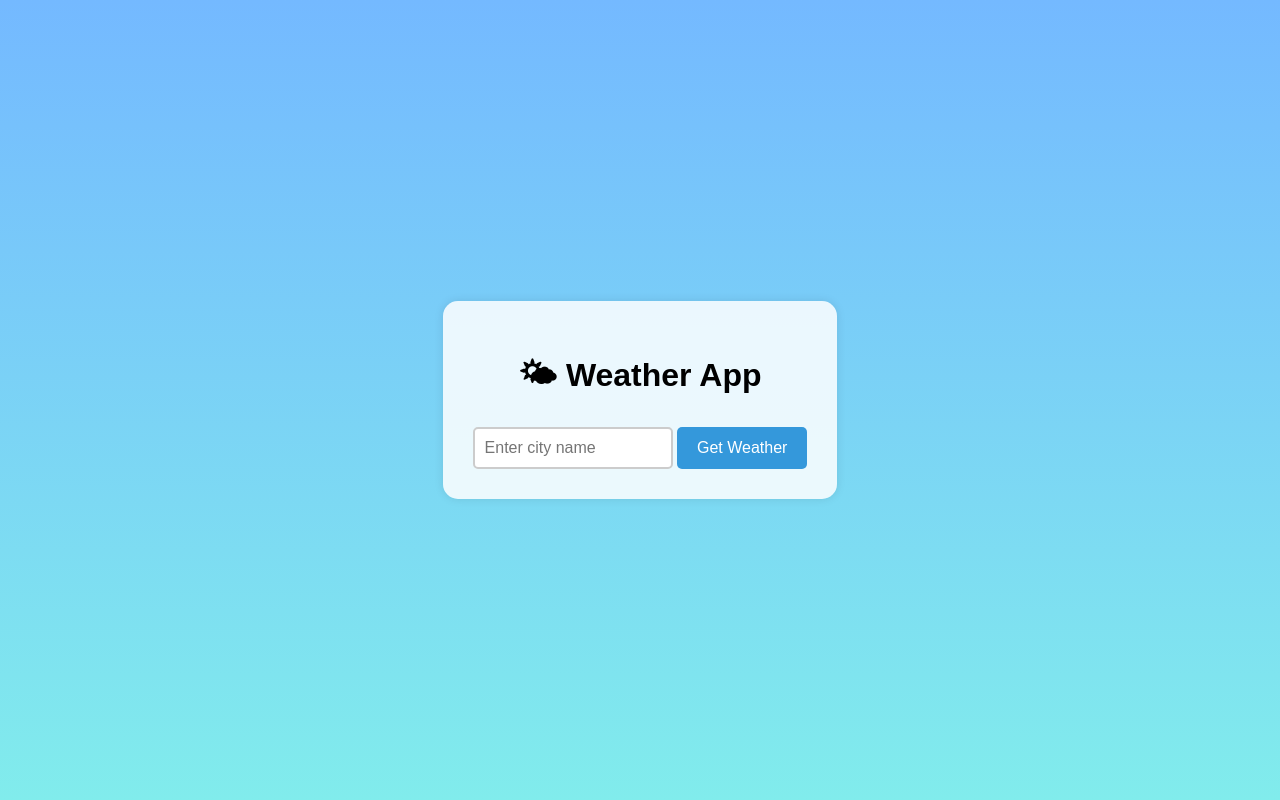
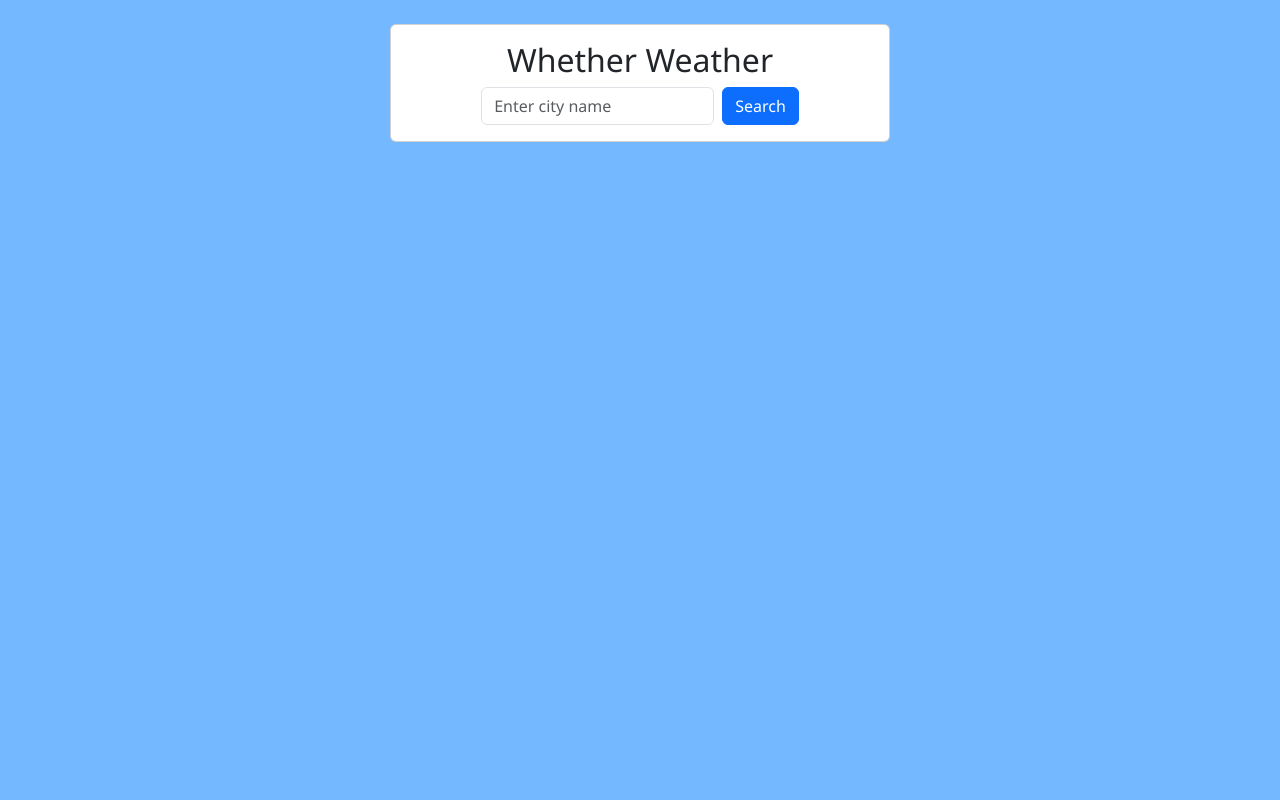
Before and after one commit to joshuakitong/flask-weather-app, a Flask app: page / in a window 1280 px wide. Run offline with Flask 3, Linux system fonts and the light colour scheme.

Commit message:
feat: whether weather general update

```diff
--- a/app.py
+++ b/app.py
@@ -1,7 +1,9 @@
 import os
 import requests
+from collections import defaultdict
 from flask import Flask, render_template, request, redirect, url_for, flash
 from dotenv import load_dotenv
+from datetime import datetime
 
 load_dotenv()
 
@@ -33,21 +35,55 @@
     if request.method == "POST":
         city = request.form.get("city")
         if city:
-            url = f"http://api.openweathermap.org/data/2.5/weather?q={city}&appid={API_KEY}&units=metric"
-            response = requests.get(url)
+            current_url = f"http://api.openweathermap.org/data/2.5/weather?q={city}&appid={API_KEY}&units=metric"
+            forecast_url = f"http://api.openweathermap.org/data/2.5/forecast?q={city}&appid={API_KEY}&units=metric"
 
-            if response.status_code == 200:
-                data = response.json()
-                condition = data["weather"][0]["main"]
+            current_response = requests.get(current_url)
+            forecast_response = requests.get(forecast_url)
 
-                return redirect(url_for("index",
-                    city_name=data["name"],
-                    temp=data["main"]["temp"],
-                    feels_like= data["main"]["feels_like"],
-                    desc=data["weather"][0]["description"],
-                    icon=data["weather"][0]["icon"],
-                    bg=WEATHER_BACKGROUND_MAP.get(condition, "default")
-                ))
+            if current_response.status_code == 200 and forecast_response.status_code == 200:
+                current_data = current_response.json()
+                forecast_data = forecast_response.json()
+
+                condition = current_data["weather"][0]["main"]
+
+                hourly_forecast = [
+                    {
+                        "time": entry["dt_txt"],
+                        "temp": entry["main"]["temp"],
+                        "icon": entry["weather"][0]["icon"],
+                        "description": entry["weather"][0]["description"]
+                    }
+                    for entry in forecast_data["list"][:6]
+                ]
+
+                daily_map = defaultdict(list)
+                for entry in forecast_data["list"]:
+                    date = entry["dt_txt"].split()[0]
+                    daily_map[date].append(entry)
+
+                daily_forecast = []
+                for date, entries in list(daily_map.items())[:5]:
+                    noon_entry = next((e for e in entries if "12:00:00" in e["dt_txt"]), entries[0])
+                    daily_forecast.append({
+                        "date": datetime.strptime(date, "%Y-%m-%d").strftime("%a, %b %d"),
+                        "temp": noon_entry["main"]["temp"],
+                        "icon": noon_entry["weather"][0]["icon"],
+                        "description": noon_entry["weather"][0]["description"]
+                    })
+
+                return render_template("index.html",
+                    weather={
+                        "city": current_data["name"],
+                        "temperature": current_data["main"]["temp"],
+                        "feels_like": current_data["main"]["feels_like"],
+                        "description": current_data["weather"][0]["description"],
+                        "icon": current_data["weather"][0]["icon"]
+                    },
+                    background=WEATHER_BACKGROUND_MAP.get(condition, "default"),
+                    hourly=hourly_forecast,
+                    daily=daily_forecast
+                )
             else:
                 flash("City not found. Please try again.")
                 return redirect(url_for("index"))
@@ -55,19 +91,7 @@
             flash("Please enter a city name.")
             return redirect(url_for("index"))
 
-    weather_data = None
-    background = request.args.get("bg", "default")
-
-    if "city_name" in request.args:
-        weather_data = {
-            "city": request.args.get("city_name"),
-            "temperature": request.args.get("temp"),
-            "feels_like": request.args.get("feels_like"),
-            "description": request.args.get("desc"),
-            "icon": request.args.get("icon")
-        }
-
-    return render_template("index.html", weather=weather_data, background=background)
+    return render_template("index.html", weather=None, background="default", hourly=None, daily=None)
 
 if __name__ == "__main__":
     app.run(debug=True)
--- a/static/style.css
+++ b/static/style.css
@@ -1,95 +1,39 @@
 body {
-    font-family: Arial, sans-serif;
+    font-family: 'Segoe UI', 'Open Sans', 'Helvetica Neue',sans-serif;
     display: flex;
     justify-content: center;
     align-items: center;
-    min-height: 100vh;
-    margin: 0;
+    transition: all 0.8s ease;
 }
 
 body.default {
-    background: linear-gradient(to top, #81ecec, #74b9ff);
+    background: #74b9ff;
 }
 
 body.sunny {
-    background: linear-gradient(to top, #fbc531, #ffeaa7);
+    background: #ffeaa7;
 }
 
 body.cloudy {
-    background: linear-gradient(to top, #636e72, #b2bec3);
+    background: #b2bec3;
 }
 
 body.rainy {
-    background: linear-gradient(to top, #74b9ff, #0984e3);
+    background: #74b9ff;
 }
 
 body.stormy {
-    background: linear-gradient(to top, #2d3436, #636e72);
+    background: #636e72;
 }
 
 body.snowy {
-    background: linear-gradient(to top, #dfe6e9, #ffffff);
+    background: #dfe6e9;
 }
 
 body.foggy {
-    background: linear-gradient(to top, #b2bec3, #dfe6e9);
+    background: #b2bec3;
 }
 
-.container {
-    text-align: center;
-    background: rgba(255, 255, 255, 0.85);
-    padding: 30px;
-    border-radius: 15px;
-    box-shadow: 0 0 10px rgba(0,0,0,0.1);
+.extra-small {
+  font-size: 0.75rem;
 }
-
-input {
-    padding: 10px;
-    font-size: 16px;
-    border: 2px solid #ccc;
-    border-radius: 5px;
-    width: 200px;
-    box-sizing: border-box;
-    transition: border-color 0.3s ease;
-}
-
-input:focus {
-    border-color: #3498db;
-    outline: none;
-}
-
-button {
-    padding: 12px 20px;
-    font-size: 16px;
-    background-color: #3498db;
-    color: white;
-    border: none;
-    border-radius: 5px;
-    cursor: pointer;
-    transition: background-color 0.3s ease;
-}
-
-button:hover {
-    background-color: #2980b9;
-}
-
-.error {
-    color: red;
-}
-
-ul.error {
-  list-style: none;
-  padding-top: 12px;
-  padding-left: 0;
-  margin: 0;
-}
-
-.weather-info img {
-    width: 100px;
-    filter: drop-shadow(2px 4px 6px rgba(0, 0, 0, 0.25));
-    margin: -12px;
-}
-
-.feelslike {
-    color: #777;
-}
--- a/templates/index.html
+++ b/templates/index.html
@@ -2,36 +2,91 @@
 <html lang="en">
 <head>
   <meta charset="UTF-8">
-    <title>Weather App</title>
+  <title>Whether Weather</title>
+  <link href="https://cdn.jsdelivr.net/npm/bootstrap@5.3.2/dist/css/bootstrap.min.css" rel="stylesheet">
   <link rel="stylesheet" href="{{ url_for('static', filename='style.css') }}">
   <link rel="icon" href="{{ url_for('static', filename='favicon.png') }}">
 </head>
 <body class="{{ background }}">
-    <div class="container">
-        <h1>🌤 Weather App</h1>
-        <form method="POST">
-            <input type="text" name="city" placeholder="Enter city name" required>
-            <button type="submit">Get Weather</button>
+  <div class="container py-4">
+    <div class="card text-center mx-auto mb-4 shadow-md" style="max-width: 500px;">
+      <div class="card-body">
+        <h2 class="text-center mb-2">Whether Weather</h2>
+
+        <form method="POST" class="d-flex justify-content-center gap-2">
+          <input type="text" name="city" class="form-control w-50" placeholder="Enter city name" required>
+          <button type="submit" class="btn btn-primary">Search</button>
         </form>
+      </div>
+    </div>
 
     {% with messages = get_flashed_messages() %}
       {% if messages %}
-                <ul class="error">
+        <div class="alert alert-danger text-center mx-auto" style="max-width: 500px;">
           {% for message in messages %}
-                    <li>{{ message }}</li>
+            <p class="mb-0">{{ message }}</p>
           {% endfor %}
-                </ul>
+        </div>
       {% endif %}
     {% endwith %}
 
     {% if weather %}
-            <div class="weather-info">
-                <h2>{{ weather.city }}</h2>
-                <p>{{ weather.temperature }} °C <span class="feelslike">(feels like: {{ weather.feels_like }} °C)</span></p>
-                <p>{{ weather.description }}</p>
-                <img src="http://openweathermap.org/img/wn/{{ weather.icon }}@2x.png" alt="weather icon" class="weather-icon">
+      <div class="card text-center mx-auto mb-4 shadow-md" style="max-width: 500px;">
+        <div class="card-body">
+          <h3 class="card-title">{{ weather.city }}</h3>
+          <img src="http://openweathermap.org/img/wn/{{ weather.icon }}@2x.png" alt="weather icon">
+          <p class="card-text display-6">{{ weather.temperature }}°C</p>
+          <p class="text-muted">Feels like: {{ weather.feels_like }}°C</p>
+          <p class="text-capitalize mb-0">{{ weather.description }}</p>
+        </div>
+      </div>
+    {% endif %}
+
+    {% if hourly %}
+      <div class="card text-center mx-auto mb-4 shadow-md" style="max-width: 500px;">
+        <div class="card-body">
+          <h4 class="text-center mb-3">Hourly Forecast</h4>
+          <div class="row justify-content-center">
+            {% for hour in hourly %}
+              <div class="col-md-2 col-6 gx-0">
+                <div class="text-center">
+                  <div class="p-1">
+                    <p class="mb-1 small">{{ hour.time.split(' ')[1][:5] }}</p>
+                    <img src="http://openweathermap.org/img/wn/{{ hour.icon }}@2x.png" class="img-fluid" alt="icon">
+                    <p class="mb-0">{{ hour.temp }}°C</p>
+                    <p class="text-muted extra-small text-capitalize mb-0">{{ hour.description }}</p>
+                  </div>
+                </div>
+              </div>
+            {% endfor %}
+          </div>
+        </div>
+      </div>
+    {% endif %}
+
+    {% if daily %}
+      <div class="card text-center mx-auto mb-4 shadow-md" style="max-width: 500px;">
+        <div class="card-body">
+          <h4 class="text-center mb-3">5-Day Forecast</h4>
+          <div class="row justify-content-center">
+            {% for day in daily %}
+              <div class="col-md-2 col-6 gx-0">
+                <div class="text-center">
+                  <div class="p-1">
+                    <p class="fw-bold extra-small">{{ day.date }}</p>
+                    <img src="http://openweathermap.org/img/wn/{{ day.icon }}@2x.png" class="img-fluid" alt="icon">
+                    <p class="mb-0">{{ day.temp }}°C</p>
+                    <p class="text-muted extra-small text-capitalize mb-0">{{ day.description }}</p>
+                  </div>
+                </div>
+              </div>
+            {% endfor %}
+          </div>
+        </div>
       </div>
     {% endif %}
   </div>
+
+  <script src="https://cdn.jsdelivr.net/npm/bootstrap@5.3.2/dist/js/bootstrap.bundle.min.js"></script>
 </body>
 </html>
```
Also changed, not shown: static/favicon.png. Lines whose indentation alone changed are shown as unchanged.
